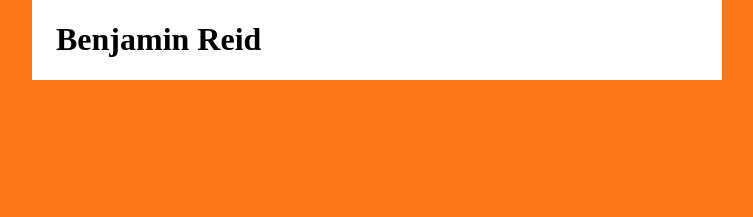
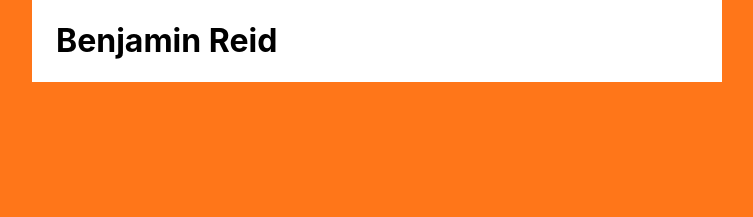
Before and after one commit to benjaminreid/benjaminreid.me, a Jekyll site: the page built from index.md, in a window 1280 px wide. Shown: the top 217 px of the page, without its empty margins (263-1016 px from the left). Built offline with Jekyll 4.4.1, drawn with Linux system fonts in a browser that asks for light colours; our own code applies the rules of GitHub Pages for plain Markdown files.

Commit message:
Basic type

```diff
--- a/_sass/_styles.scss
+++ b/_sass/_styles.scss
@@ -1,6 +1,7 @@
 @import "variables";
 @import "mixins";
 @import "reset";
+@import "type";
 
 @import "components/content";
 @import "components/page";
--- /dev/null
+++ b/_sass/_type.scss
@@ -0,0 +1,4 @@
+html {
+  font-family: -apple-system, BlinkMacSystemFont, "Segoe UI", Roboto, Helvetica,
+    Arial, sans-serif, "Apple Color Emoji", "Segoe UI Emoji", "Segoe UI Symbol";
+}
```
